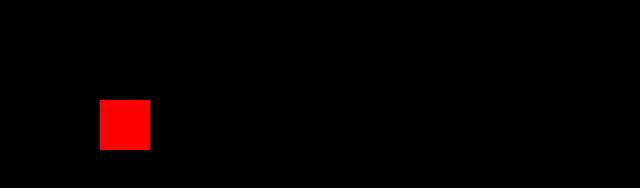
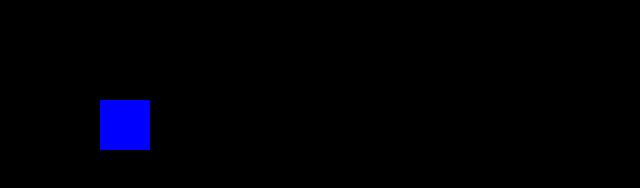
Before and after one commit to LeYohan-rgb/quantum_duel, a website: page src/index.html in a window 1280 px wide. Shown: the whole page, without its empty margins (0-640 px from the left). Drawn offline with Linux system fonts and the light colour scheme.

Commit message:
Created two players!

```diff
--- a/src/index.html
+++ b/src/index.html
@@ -10,6 +10,13 @@
         background: red;
         position: absolute;
 
+    }
+
+    #player2 {
+        width: 50px;
+        height: 50px;
+        background: blue;
+        position: absolute;
     }
   </style>
   <script>
@@ -61,6 +68,55 @@
         requestAnimationFrame(gameLoop);
     }
 
+    const plr2 = document.getElementById("player2");
+    let x_2 = 100;
+    let y_2 = 100;
+    const speed_2 = 15;
+    const keys_2 = {};
+
+    document.addEventListener("keydown", function(event) {
+        keys_2[event.key.toLowerCase()] = true;
+    })
+
+    document.addEventListener("keyup", function(event) {
+        keys_2[event.key.toLowerCase()] = false;
+    })
+
+    function gameLoop2() {
+        let dx_2 = 0;
+        let dy_2 = 0;
+
+        if (keys_2['arrowup']) {
+            dy_2 -= 1;
+        }
+        if (keys_2['arrowdown']) {
+            dy_2 += 1;
+        }
+        if (keys_2['arrowleft']) {
+            dx_2 -= 1;
+        }
+        if (keys_2['arrowright']) {
+            dx_2 += 1;
+        }
+
+        // dont let diagonals go fastter
+        const length_2 = Math.hypot(dx_2, dy_2);
+
+        if (length_2 > 0) {
+            dx_2 /= length_2;
+            dy_2 /= length_2;
+        }
+
+        x_2 += dx_2 * speed_2;
+        y_2 += dy_2 * speed_2;
+
+        plr2.style.left = x_2 + 'px';
+        plr2.style.top = y_2 + 'px';
+
+        requestAnimationFrame(gameLoop2);
+    }
+
     gameLoop();
+    gameLoop2();
   </script>
 </body>
```
Also changed, not shown: dist/index.html, dist/uri.txt.
